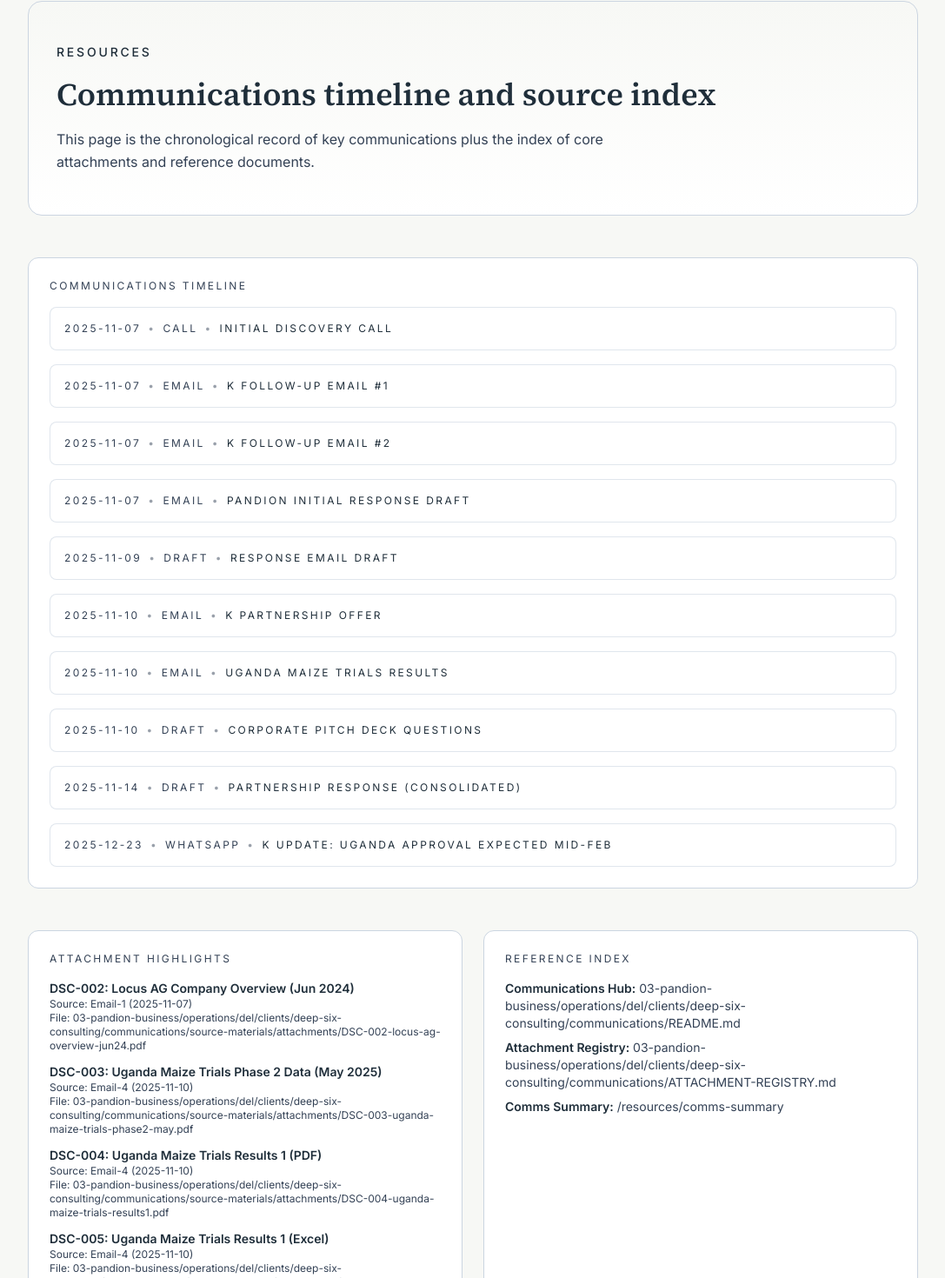
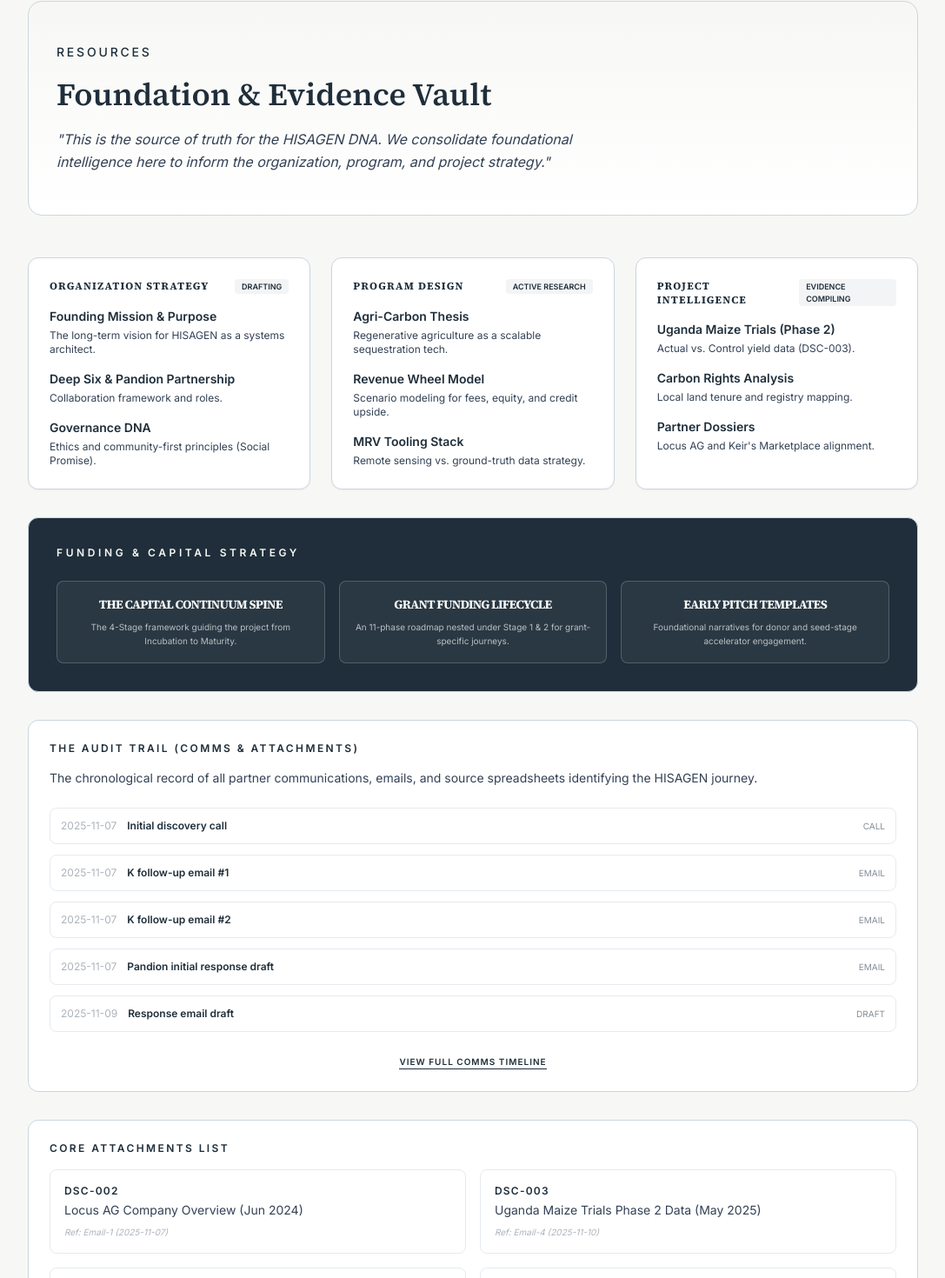
Before and after one commit to juakali100/hisagen, a Next.js app: page /resources in a window 1280 px wide. Shown: the part 187-1657 px from the top of the page at 87% size, without its empty margins (96-1183 px from the left). Built offline with nearby package versions, Linux system fonts and the light colour scheme.

Commit message:
Transform Resources page into Foundation & Evidence Vault

```diff
--- a/src/app/resources/page.tsx
+++ b/src/app/resources/page.tsx
@@ -121,76 +121,151 @@ const referenceLinks = [
   },
 ];
 
+const foundationalKnowledge = [
+  {
+    category: "Organization Strategy",
+    status: "Drafting",
+    items: [
+      { title: "Founding Mission & Purpose", detail: "The long-term vision for HISAGEN as a systems architect." },
+      { title: "Deep Six & Pandion Partnership", detail: "Collaboration framework and roles." },
+      { title: "Governance DNA", detail: "Ethics and community-first principles (Social Promise)." },
+    ],
+  },
+  {
+    category: "Program Design",
+    status: "Active Research",
+    items: [
+      { title: "Agri-Carbon Thesis", detail: "Regenerative agriculture as a scalable sequestration tech." },
+      { title: "Revenue Wheel Model", detail: "Scenario modeling for fees, equity, and credit upside." },
+      { title: "MRV Tooling Stack", detail: "Remote sensing vs. ground-truth data strategy." },
+    ],
+  },
+  {
+    category: "Project Intelligence",
+    status: "Evidence Compiling",
+    items: [
+      { title: "Uganda Maize Trials (Phase 2)", detail: "Actual vs. Control yield data (DSC-003)." },
+      { title: "Carbon Rights Analysis", detail: "Local land tenure and registry mapping." },
+      { title: "Partner Dossiers", detail: "Locus AG and Keir's Marketplace alignment." },
+    ],
+  },
+];
+
+const fundingBlueprints = [
+  {
+    title: "The Capital Continuum Spine",
+    description: "The 4-Stage framework guiding the project from Incubation to Maturity.",
+    href: "/funding-roadmap/capital-continuum",
+  },
+  {
+    title: "Grant Funding Lifecycle",
+    description: "An 11-phase roadmap nested under Stage 1 & 2 for grant-specific journeys.",
+    href: "/funding-roadmap/lifecycle",
+  },
+  {
+    title: "Early Pitch Templates",
+    description: "Foundational narratives for donor and seed-stage accelerator engagement.",
+    href: "#",
+  },
+];
+
 export default function ResourcesPage() {
   return (
     <div className="mx-auto max-w-5xl text-ink">
       <StageBreadcrumb
         stage="Resources"
-        trail={[{ label: "Overview", href: "/" }, { label: "Resources" }]}
+        trail={[{ label: "Overview", href: "/" }, { label: "Foundation & Evidence Vault" }]}
       />
 
       <section className="rounded-2xl border border-mist bg-gradient-to-b from-parchment to-white px-8 py-12">
-        <p className="text-sm font-medium uppercase tracking-[0.2em] text-secondary">
-          Resources
-        </p>
+        <p className="text-sm font-medium uppercase tracking-[0.2em] text-secondary">Resources</p>
         <h1 className="mt-4 text-4xl font-semibold leading-tight text-secondary">
-          Communications timeline and source index
+          Foundation & Evidence Vault
         </h1>
-        <p className="mt-4 max-w-2xl text-base leading-relaxed text-slate">
-          This page is the chronological record of key communications plus the index of core
-          attachments and reference documents.
+        <p className="mt-4 max-w-2xl text-base leading-relaxed text-slate italic">
+          "This is the source of truth for the HISAGEN DNA. We consolidate foundational intelligence here to inform the organization, program, and project strategy."
         </p>
       </section>
 
-      <section className="mt-12 rounded-xl border border-mist bg-white p-6">
-        <p className="text-xs uppercase tracking-[0.2em] text-slate">Communications Timeline</p>
-        <div className="mt-4 space-y-4 text-sm text-slate">
-          {timeline.map((entry) => (
-            <details
-              key={`${entry.date}-${entry.title}`}
-              className="group rounded-lg border border-mist/60 bg-white p-4"
-            >
-              <summary className="flex cursor-pointer list-none flex-wrap items-center gap-2 text-xs uppercase tracking-[0.2em] text-slate">
-                <span>{entry.date}</span>
-                <span className="text-slate/50">•</span>
-                <span>{entry.channel}</span>
-                <span className="text-slate/50">•</span>
-                <span className="text-secondary">{entry.title}</span>
-              </summary>
-              {entry.summary ? (
-                <p className="mt-3 text-sm text-slate">{entry.summary}</p>
-              ) : null}
-              {entry.notes ? <p className="mt-2 text-sm text-slate">{entry.notes}</p> : null}
-              {entry.file ? (
-                <p className="mt-3 text-xs text-slate">Source: {entry.file}</p>
-              ) : null}
-            </details>
+      <section className="mt-12 space-y-8">
+        <div className="grid gap-6 md:grid-cols-3">
+          {foundationalKnowledge.map((track) => (
+            <div key={track.category} className="rounded-xl border border-mist bg-white p-6 shadow-sm">
+              <div className="flex items-center justify-between mb-4">
+                <h3 className="text-xs font-bold uppercase tracking-widest text-secondary">{track.category}</h3>
+                <span className="text-[9px] bg-secondary/5 text-secondary px-2 py-0.5 rounded uppercase font-bold">{track.status}</span>
+              </div>
+              <ul className="space-y-4">
+                {track.items.map((item) => (
+                  <li key={item.title}>
+                    <p className="text-sm font-semibold text-secondary">{item.title}</p>
+                    <p className="text-xs text-slate mt-1">{item.detail}</p>
+                  </li>
+                ))}
+              </ul>
+            </div>
           ))}
+        </div>
+
+        <div className="rounded-xl border border-mist bg-secondary text-parchment p-8">
+          <p className="text-xs uppercase tracking-[0.3em] font-bold mb-6">Funding & Capital Strategy</p>
+          <div className="grid gap-4 md:grid-cols-3 text-center">
+            {fundingBlueprints.map((blueprint) => (
+              <a
+                key={blueprint.title}
+                href={blueprint.href}
+                className="p-4 border border-parchment/20 rounded-lg bg-parchment/5 hover:bg-parchment/10 transition-colors"
+              >
+                <h4 className="text-sm font-bold mb-2 uppercase tracking-tighter">{blueprint.title}</h4>
+                <p className="text-[10px] opacity-70 leading-relaxed">{blueprint.description}</p>
+              </a>
+            ))}
+          </div>
+        </div>
+
+        <div className="rounded-xl border border-mist bg-white p-6">
+          <p className="text-xs uppercase tracking-[0.2em] text-secondary font-bold mb-4">The Audit Trail (Comms & Attachments)</p>
+          <p className="text-sm text-slate mb-6">
+            The chronological record of all partner communications, emails, and source spreadsheets identifying the HISAGEN journey.
+          </p>
+          <div className="space-y-3">
+            {timeline.slice(0, 5).map((entry) => (
+              <div key={entry.title} className="flex items-center justify-between p-3 border border-mist/50 rounded-lg text-xs">
+                <div className="flex items-center gap-3">
+                  <span className="text-slate/40">{entry.date}</span>
+                  <span className="font-bold text-secondary">{entry.title}</span>
+                </div>
+                <span className="text-[10px] uppercase text-slate/60">{entry.channel}</span>
+              </div>
+            ))}
+            <div className="text-center pt-2">
+              <button className="text-[10px] font-bold uppercase tracking-widest text-secondary border-b border-secondary">View Full Comms Timeline</button>
+            </div>
+          </div>
+        </div>
+
+        <div className="rounded-xl border border-mist bg-white p-6">
+          <p className="text-xs uppercase tracking-[0.2em] text-secondary font-bold mb-4">Core Attachments List</p>
+          <div className="grid gap-4 md:grid-cols-2">
+            {attachmentHighlights.map((item) => (
+              <div key={item.id} className="p-4 border border-mist/50 rounded-lg">
+                <p className="text-xs font-bold text-secondary uppercase tracking-widest">{item.id}</p>
+                <p className="text-sm text-slate mt-1">{item.title}</p>
+                <p className="text-[10px] text-slate/40 mt-2 italic">Ref: {item.source}</p>
+              </div>
+            ))}
+          </div>
         </div>
       </section>
 
-      <section className="mt-12 grid gap-6 md:grid-cols-2">
-        <div className="rounded-xl border border-mist bg-white p-6">
-          <p className="text-xs uppercase tracking-[0.2em] text-slate">Attachment Highlights</p>
-          <ul className="mt-4 space-y-3 text-sm text-slate">
-            {attachmentHighlights.map((item) => (
-              <li key={item.id}>
-                <p className="font-semibold text-secondary">{item.id}: {item.title}</p>
-                <p className="text-xs text-slate">Source: {item.source}</p>
-                <p className="text-xs text-slate">File: {item.file}</p>
-              </li>
-            ))}
-          </ul>
-        </div>
-        <div className="rounded-xl border border-mist bg-white p-6">
-          <p className="text-xs uppercase tracking-[0.2em] text-slate">Reference Index</p>
-          <ul className="mt-4 space-y-2 text-sm text-slate">
-            {referenceLinks.map((item) => (
-              <li key={item.title}>
-                <span className="font-semibold text-secondary">{item.title}:</span> {item.file}
-              </li>
-            ))}
-          </ul>
+      <section className="my-16 flex flex-col items-center text-center p-12 rounded-2xl bg-parchment/30 border border-mist border-dashed">
+        <h2 className="text-xl font-bold text-secondary mb-4 uppercase tracking-[0.2em]">Strategy Gaps & Discovery</h2>
+        <p className="text-sm text-slate max-w-2xl leading-relaxed mb-6">
+          We have significant "white space" in our organizational and program strategy. The vault above identifies what we have—but our next phase is to use AI synthesis to fill these gaps.
+        </p>
+        <div className="flex gap-4">
+          <span className="text-[10px] font-bold uppercase tracking-widest bg-secondary/10 text-secondary px-3 py-1 rounded">Next: Org Ethics Synthesis</span>
+          <span className="text-[10px] font-bold uppercase tracking-widest bg-secondary/10 text-secondary px-3 py-1 rounded">Next: Revenue Model Analysis</span>
         </div>
       </section>
     </div>
```
